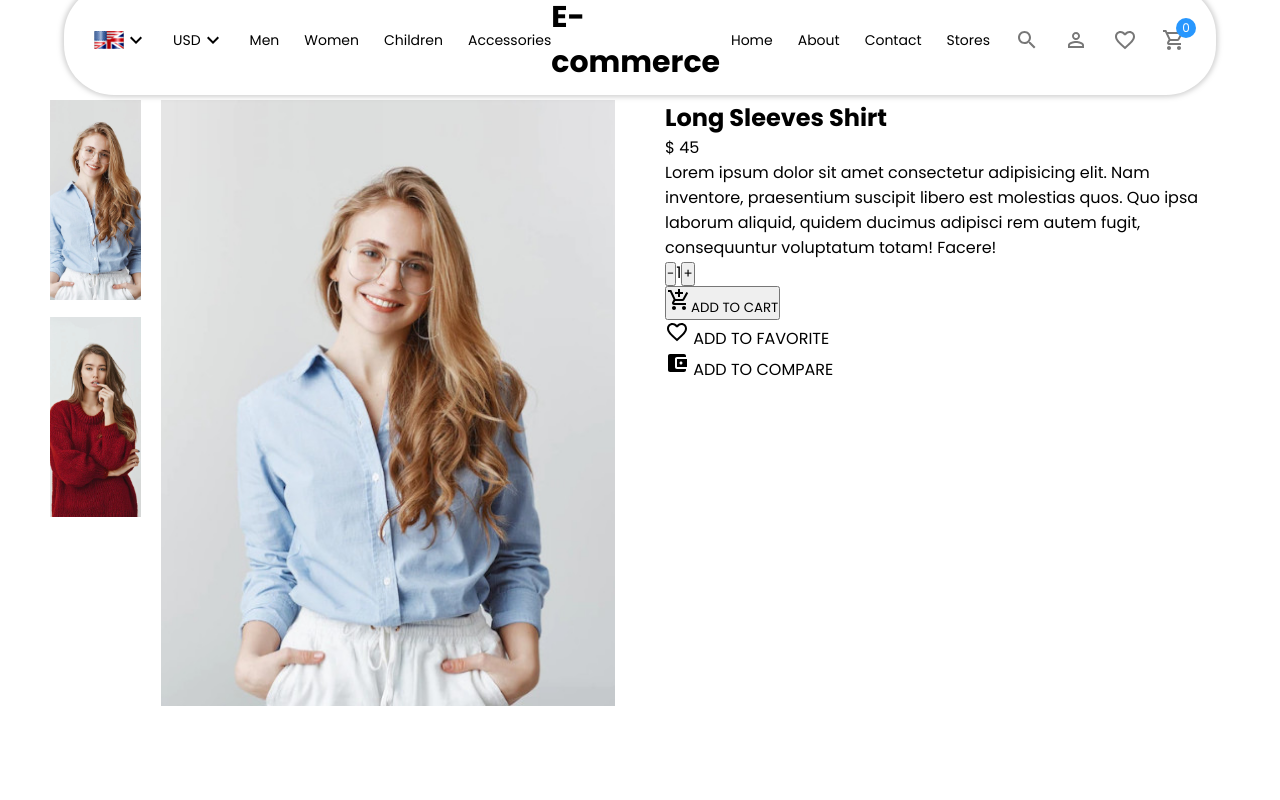
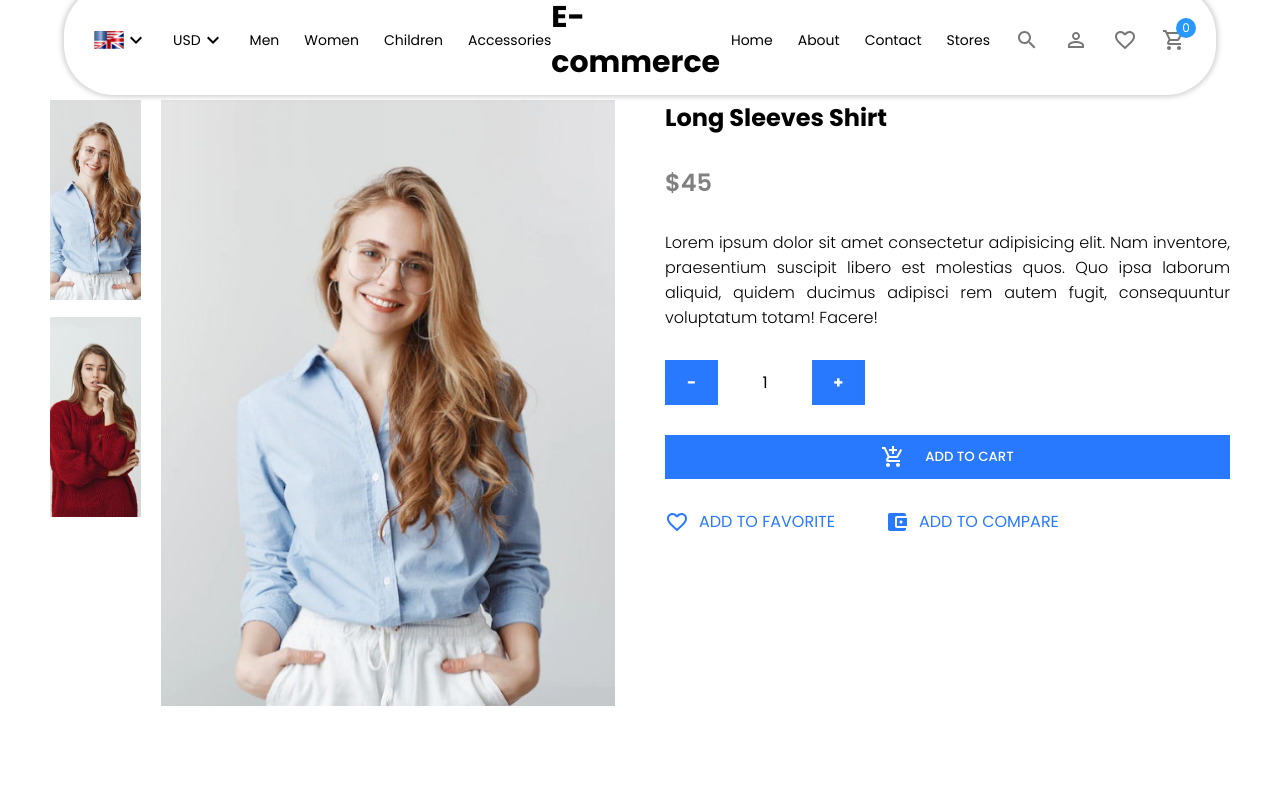
Before and after one commit to RizwanAhmed3000/E-commerce, a React (Create React App) app in the folder client/: page /product/1 in a window 1280 px wide. Shown: the top 800 px of the page. Built offline with nearby package versions, Linux system fonts and the light colour scheme.

Commit message:
product page style done

```diff
--- a/client/src/Components/Categories/Categories.jsx
+++ b/client/src/Components/Categories/Categories.jsx
@@ -8,17 +8,13 @@ const Categories = () => {
                 <div className="row">
                     <img src="/images/Accessories.jpg" alt="" />
                     <Link className='link' to='/products/1'>
-                        <button>
                         Sale
-                        </button>
                     </Link>
                 </div>
                 <div className="row">
                     <img src="/images/Women.jpg" alt="" />
                     <Link className='link' to='/products/2'>
-                        <button>
                         Women
-                        </button>
                     </Link>
                 </div>
             </div>
@@ -26,9 +22,7 @@ const Categories = () => {
                 <div className="row">
                     <img src="/images/NewArrivals.jpg" alt="" />
                     <Link className='link' to='/products/3'>
-                        <button>
                         New Arrivals
-                        </button>
                     </Link>
                 </div>
             </div>
@@ -38,9 +32,7 @@ const Categories = () => {
                         <div className="row">
                             <img src="/images/Mens.jpg" alt="" />
                             <Link className='link' to='/products/4'>
-                                <button>
                                 Mens
-                                </button>
                             </Link>
                         </div>
                     </div>
@@ -48,9 +40,7 @@ const Categories = () => {
                         <div className="row">
                             <img src="/images/Shoes.jpg" alt="" />
                             <Link className='link' to='/products/5'>
-                                <button>
                                 Shoes
-                                </button>
                             </Link>
                         </div>
                     </div>
@@ -58,9 +48,7 @@ const Categories = () => {
                 <div className="row">
                     <img src="/images/bags.jpg" alt="" />
                     <Link className='link' to='/products/6'>
-                        <button>
                         Bags
-                        </button>
                     </Link>
                 </div>
             </div>
--- a/client/src/Components/Categories/categories.scss
+++ b/client/src/Components/Categories/categories.scss
@@ -21,8 +21,9 @@
         gap: 10px;
         position: relative;
         overflow: hidden;
+        width: 100%;
 
-        button {
+        .link {
             position: absolute;
             min-width: 100px;
             width: fit-content;
@@ -39,8 +40,11 @@
             text-transform: uppercase;
             font-weight: 500;
             transition: all 150ms ease;
+            display: flex;
+            align-items: center;
+            justify-content: center;
 
-            &:hover{
+            &:hover {
                 background-color: lightblue;
                 border-radius: 5px;
             }
--- a/client/src/Pages/Product/Product.jsx
+++ b/client/src/Pages/Product/Product.jsx
@@ -26,7 +26,7 @@ const Product = () => {
             </div>
             <div className="right">
                 <h2 className='title'>Long Sleeves Shirt</h2>
-                <p className='price'>$ 45</p>
+                <span className='price'>$45</span>
                 <p className="desc">Lorem ipsum dolor sit amet consectetur adipisicing elit. Nam inventore, praesentium suscipit libero est molestias quos. Quo ipsa laborum aliquid, quidem ducimus adipisci rem autem fugit, consequuntur voluptatum totam! Facere!</p>
                 <div className="quantity">
                     <button onClick={() => setQuantity(prev => prev === 1 ? 1 : prev - 1)}>-</button>
--- a/client/src/Pages/Product/product.scss
+++ b/client/src/Pages/Product/product.scss
@@ -1,17 +1,17 @@
-.product{
+.product {
     padding: 20px 50px;
     display: flex;
     gap: 50px;
 
-    .left{
+    .left {
         flex: 1;
         display: flex;
         gap: 20px;
 
-        .images{
+        .images {
             flex: 1;
 
-            img{
+            img {
                 width: 100%;
                 height: 200px;
                 object-fit: cover;
@@ -19,10 +19,11 @@
                 margin-bottom: 10px;
             }
         }
-        .mainImg{
+
+        .mainImg {
             flex: 5;
 
-            img{
+            img {
                 width: 100%;
                 max-height: 800px;
                 object-fit: cover;
@@ -30,7 +31,95 @@
         }
     }
 
-    .right{
+    .right {
         flex: 1;
+        display: flex;
+        flex-direction: column;
+        gap: 30px;
+
+        .price {
+            font-size: 24px;
+            font-weight: 600;
+            color: gray;
+        }
+
+        p {
+            font-weight: 300;
+            font-size: 16px;
+            text-align: justify;
+        }
+
+        .quantity {
+            display: flex;
+            align-items: center;
+            gap: 20px;
+            width: 200px;
+
+            button {
+                flex: 1;
+                width: 45px;
+                height: 45px;
+                display: flex;
+                align-items: center;
+                justify-content: center;
+                border: none;
+                font-weight: 700;
+                font-size: 16px;
+                cursor: pointer;
+                background-color: #2879fe;
+                color: white;
+                transition: all 150ms ease;
+
+                &:hover {
+                    background-color: #1b58ba;
+                    border-radius: 0px 10px 0px 10px;
+                }
+            }
+
+            span {
+                flex: 1;
+                text-align: center;
+            }
+        }
+
+        .addToCart {
+            width: 100%;
+            padding: 10px;
+            display: flex;
+            align-items: center;
+            justify-content: center;
+            gap: 20px;
+            font-weight: 500;
+            cursor: pointer;
+            border: none;
+            background-color: #2879fe;
+            color: white;
+            transition: all 150ms ease;
+
+            &:hover {
+                background-color: #1b58ba;
+                border-radius: 0px 10px 0px 10px;
+            }
+        }
+
+        .links {
+            display: flex;
+            align-items: center;
+            gap: 50px;
+
+            .item {
+                display: flex;
+                align-items: center;
+                justify-content: center;
+                gap: 10px;
+                color: #2879fe;
+                cursor: pointer;
+                transition: all 150ms ease;
+
+                &:hover {
+                    color: #1b58ba;
+                }
+            }
+        }
     }
 }
```
Lines whose indentation alone changed are shown as unchanged.
